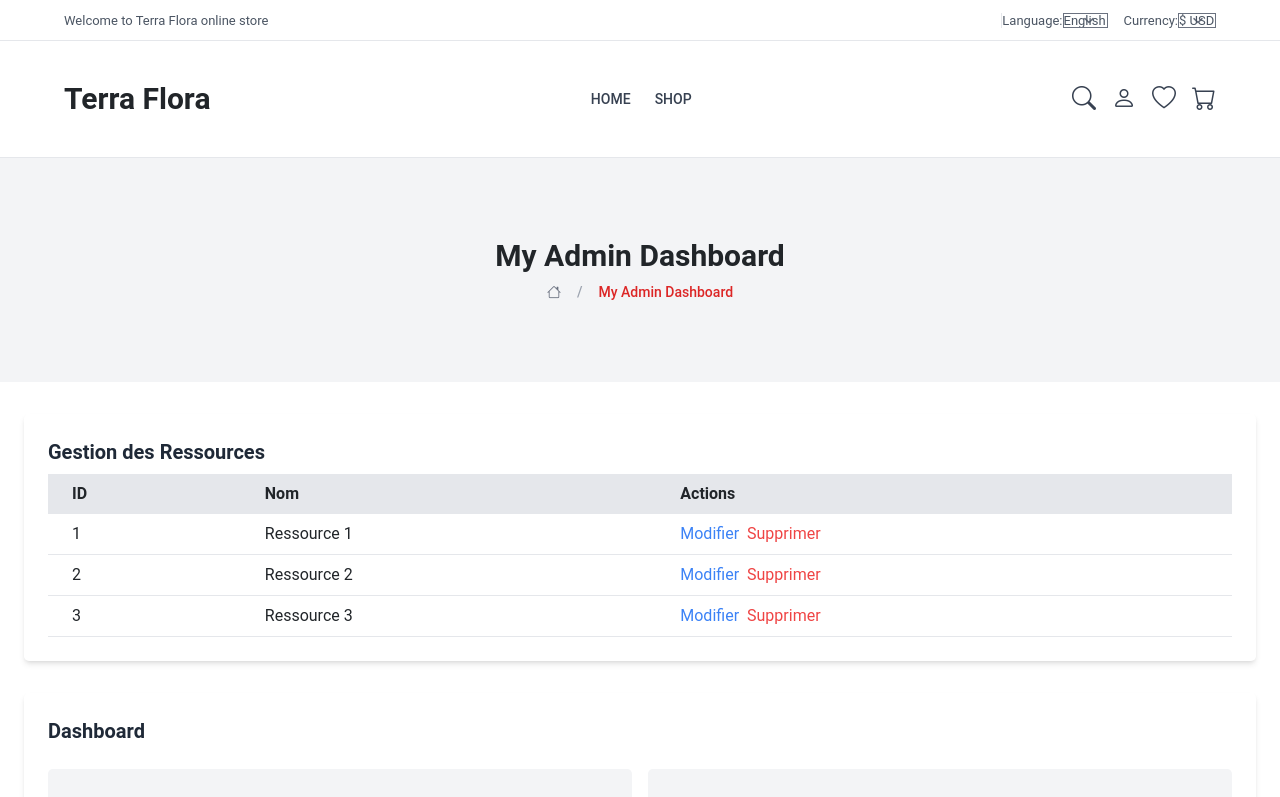
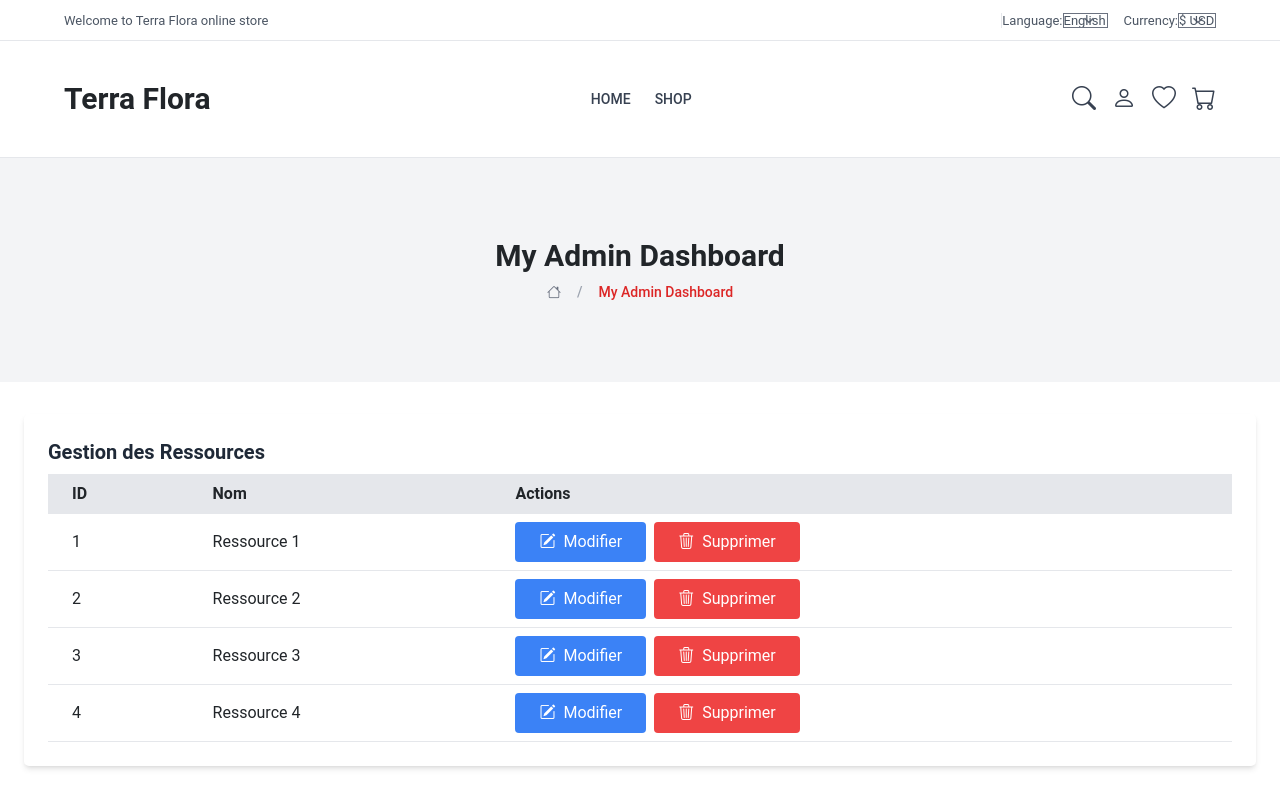
Before and after one commit to HardWareHouse/TerraFlora, a Vue app in the folder client/: page /admin in a window 1280 px wide. Shown: the top 797 px of the page. Built offline with nearby package versions, Linux system fonts and the light colour scheme; a web font is replaced by a local one.

Commit message:
Amélioration des composants Dashboard Admin

```diff
--- a/client/src/components/adminDashboard/adminPanel.vue
+++ b/client/src/components/adminDashboard/adminPanel.vue
@@ -1,10 +1,6 @@
 <template>
     <div class="container mx-auto px-4 py-8">
-
-      <!-- CRUD sur l’ensemble des ressources -->
       <ResourcesCrud />
-
-      <!-- Dashboard avec datavisualisation -->
       <Dashboard />
     </div>
   </template>
@@ -23,5 +19,4 @@
   </script>
 
   <style scoped>
-  /* styles spécifiques au panel d'administration */
   </style>
--- a/client/src/components/adminDashboard/panelComponents/resourcesCrud.vue
+++ b/client/src/components/adminDashboard/panelComponents/resourcesCrud.vue
@@ -18,9 +18,15 @@
               <tr v-for="resource in resources" :key="resource.id" class="border-b border-gray-200">
                 <td class="py-2 px-4">{{ resource.id }}</td>
                 <td class="py-2 px-4">{{ resource.name }}</td>
-                <td class="py-2 px-4">
-                  <button @click="editResource(resource)" class="text-blue-500 hover:text-blue-700 mr-2">Modifier</button>
-                  <button @click="deleteResource(resource.id)" class="text-red-500 hover:text-red-700">Supprimer</button>
+                <td class="py-2 px-4 flex items-center space-x-2">
+                  <button @click="editResource(resource)" class="inline-flex items-center justify-center px-4 py-2 bg-blue-500 text-white rounded hover:text-blue-700 focus:outline-none focus:ring-2 focus:ring-blue-500 focus:ring-opacity-50">
+                    <i class="bi bi-pencil-square mr-2"></i>
+                    <span class="hidden md:inline">Modifier</span>
+                  </button>
+                  <button @click="deleteResource(resource.id)" class="inline-flex items-center justify-center px-4 py-2 bg-red-500 text-white rounded hover:text-red-700 focus:outline-none focus:ring-2 focus:ring-red-500 focus:ring-opacity-50">
+                    <i class="bi bi-trash3 mr-2"></i>
+                    <span class="hidden md:inline">Supprimer</span>
+                  </button>
                 </td>
               </tr>
             </tbody>
@@ -38,6 +44,7 @@
           { id: 1, name: 'Ressource 1' },
           { id: 2, name: 'Ressource 2' },
           { id: 3, name: 'Ressource 3' },
+          { id: 4, name: 'Ressource 4' },
           // Exemple de données fictives pour le CRUD
         ],
       };
```
